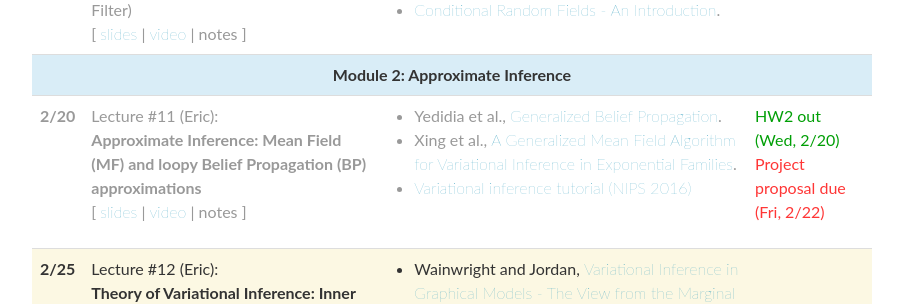
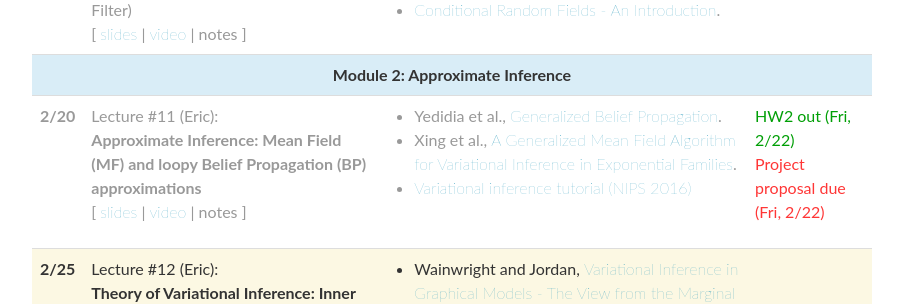
Before and after one commit to sailinglab/pgm-spring-2019, a Jekyll site: the page built from _pages/lectures.md, in a window 1280 px wide and 900 px high, scrolled down 1865 px. Shown: the part 154-458 px from the top of the window, without its empty margins (188-1091 px from the left). Built offline with Jekyll 4.4.1, drawn with Linux system fonts in a browser that asks for light colours; nearby versions of some CDN libraries; comment, search, counter and statistics services are not loaded.

Commit message:
Update lectures.yml

```diff
--- a/_data/lectures.yml
+++ b/_data/lectures.yml
@@ -164,7 +164,7 @@
     - Xing et al., <a href="http://www.cs.berkeley.edu/~russell/papers/uai03-gmf.pdf" target="_blank">A Generalized Mean Field Algorithm for Variational Inference in Exponential Families</a>.
     - <a href="https://media.nips.cc/Conferences/2016/Slides/6199-Slides.pdf" target="_blank">Variational inference tutorial (NIPS 2016)</a>
   logistics: >
-    <span class="event">HW2 out (Wed, 2/20)</span> <br>
+    <span class="event">HW2 out (Fri, 2/22)</span> <br>
     <span class="deadline">Project proposal due (Fri, 2/22)</span>
 
 - date: 2/25
```
